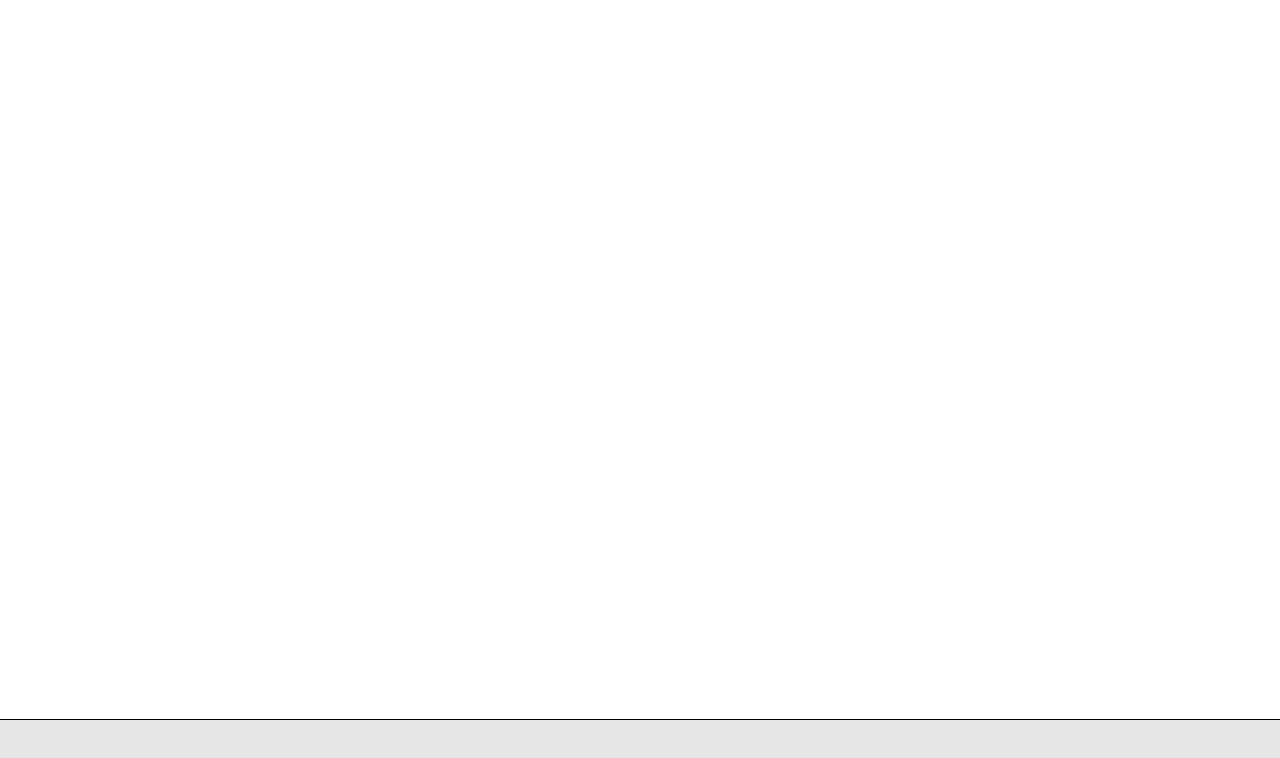
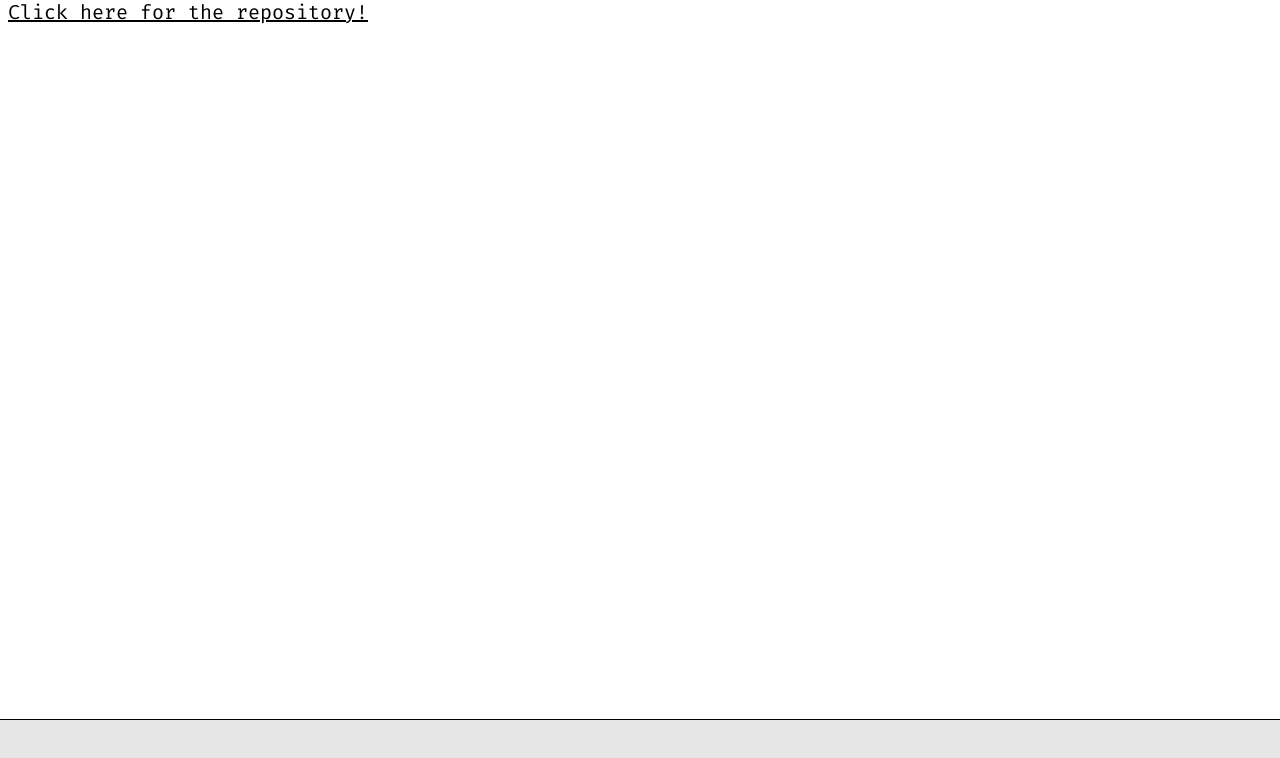
Before and after one commit to janpaulpl/diffeq-lang, a plain HTML site: page web/index.html in a window 1280 px wide. Drawn offline with Linux system fonts and the light colour scheme.

Commit message:
github on website

```diff
--- a/web/index.html
+++ b/web/index.html
@@ -12,7 +12,7 @@
 	</head>
 	<body>
 		<div id="console">
-			<div id="log"></div>
+			<div id="log"><a href = "https://github.com/jpVinnie/diffeq-lang">Click here for the repository!</a></div>
 			<div id="wrapping-box">
 			<textarea
 				id="code-box"
```
